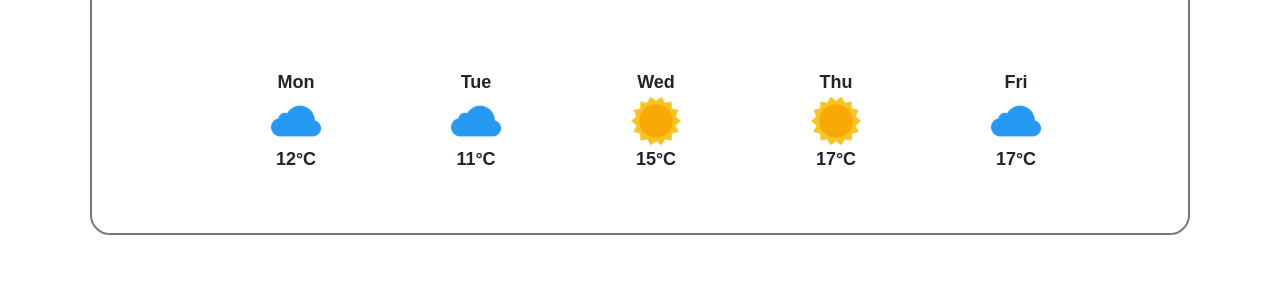
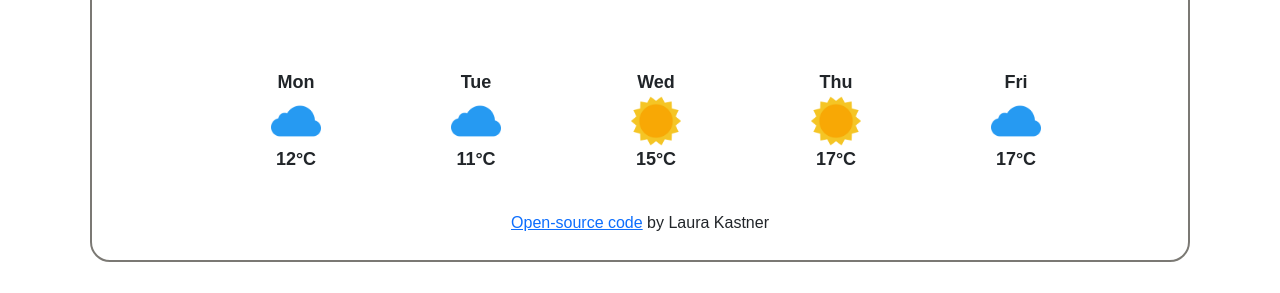
Before and after one commit to LauraTKa/Weather-App, a plain HTML site: page index.html in a window 1280 px wide. Shown: the part 507-800 px from the top of the page. Drawn offline with nearby package versions, Linux system fonts and the light colour scheme; a web font is replaced by a local one.

Commit message:
Added open source code link

```diff
--- a/index.html
+++ b/index.html
@@ -134,7 +134,7 @@
       </div>
 
     </br>
-
+<h6> <a href="https://github.com/LauraTKa/Weather-App" class="opensource">Open-source code</a> by Laura Kastner</h6>
       </div>
     </div>
       <script src="index.js"></script>
--- a/styles.css
+++ b/styles.css
@@ -102,3 +102,7 @@ ul {
   font-weight: 600;
   font-family: sans-serif;
 }
+
+h6 {
+  font-family: sans-serif;
+}
```
